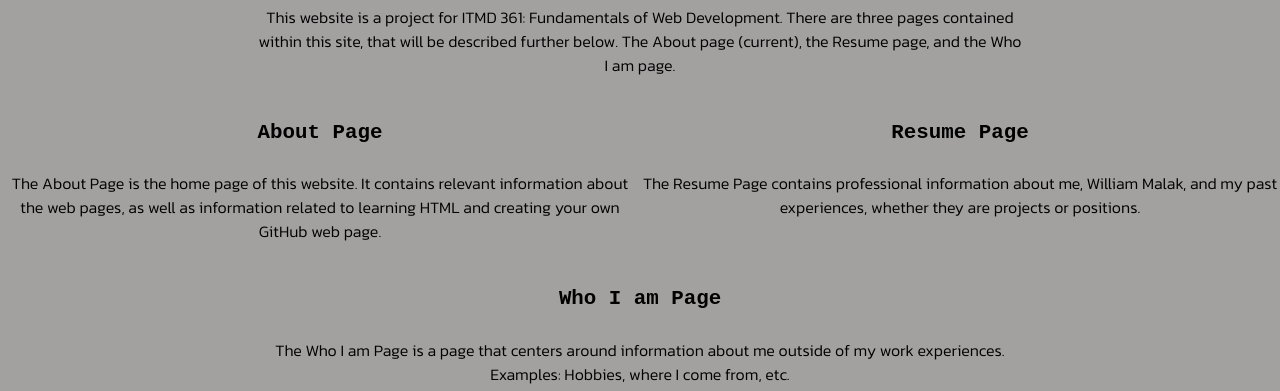
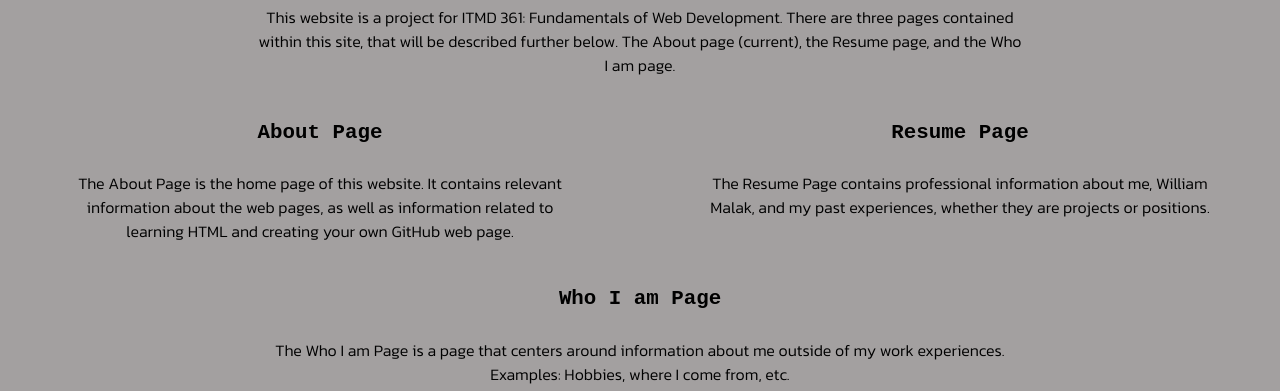
Before and after one commit to wmalak/imt361-project1, a plain HTML site: page index.html in a window 1280 px wide. Shown: the part 125-516 px from the top of the page. Drawn offline with Linux system fonts and the light colour scheme; a web font is replaced by a local one.

Commit message:
Adjusted width of columns on home page

```diff
--- a/css/style.css
+++ b/css/style.css
@@ -76,6 +76,10 @@ footer {
 #col_1, #col_2, #home_text {
   text-align:center;
   font-family: 'Kanit', sans-serif;
+}
+#col_1, #col_2 {
+  margin-left: 10%;
+  margin-right: 10%;
 }
 #home_text {
   padding: 0% 20% 0% 20%;
```
